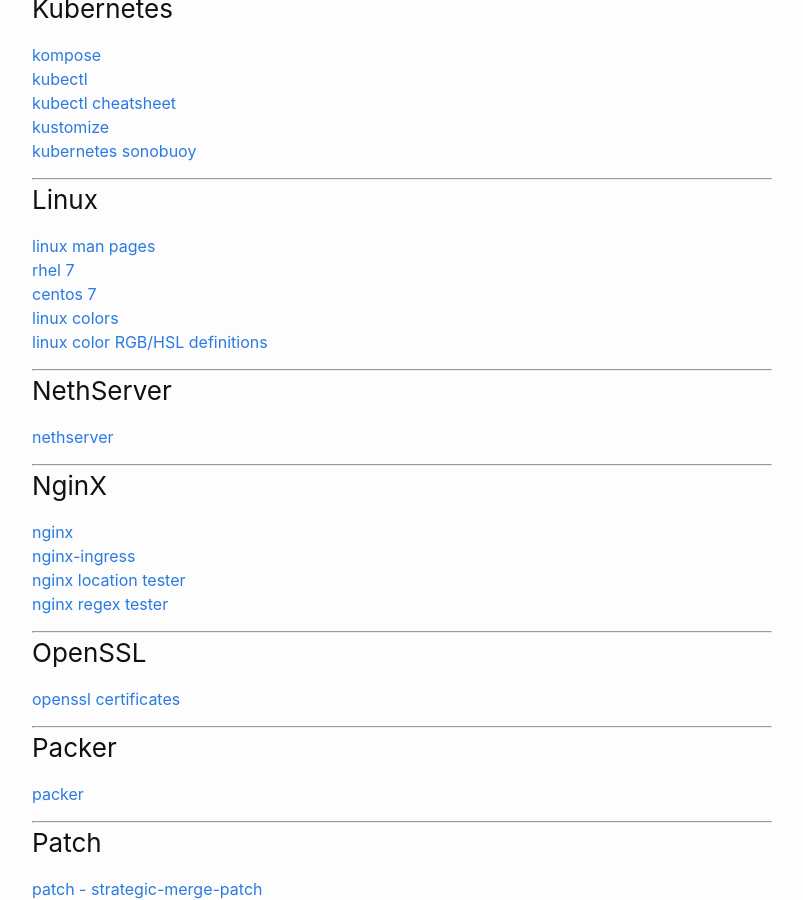
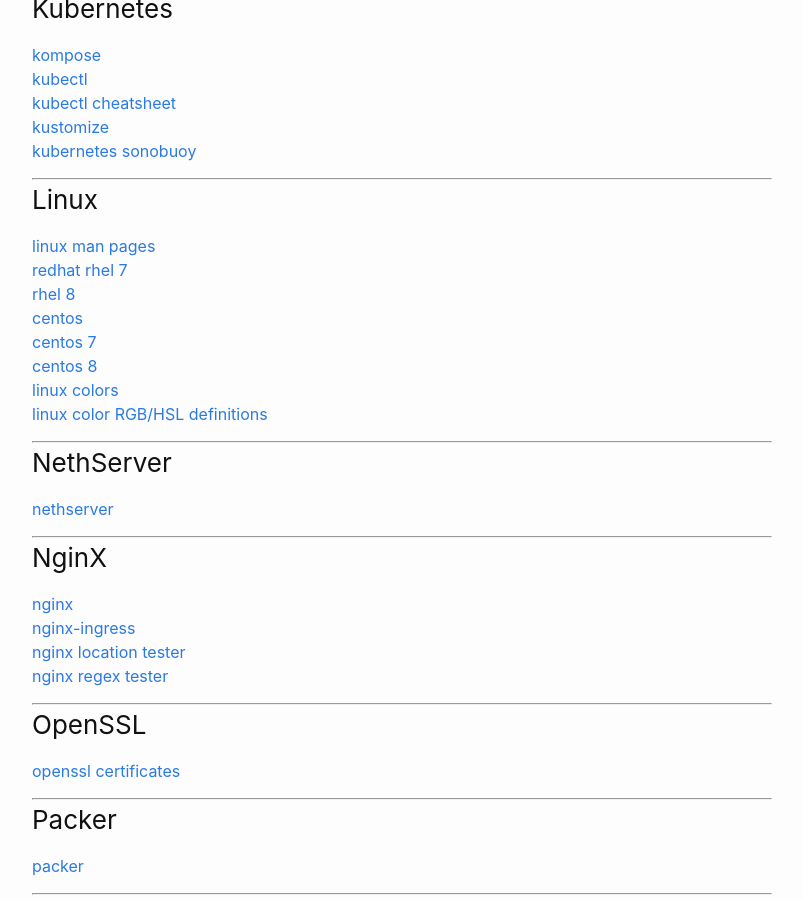
Before and after one commit to stefaanc/stefaanc.github.io, a Jekyll site: the page built from bookmarks.md, in a window 1280 px wide and 900 px high, scrolled down 1965 px. Shown: the whole window, without its empty margins (238-1041 px from the left). Built offline with Jekyll 4.4.1, drawn with Linux system fonts in a browser that asks for light colours.

Commit message:
updated linux links

```diff
--- a/bookmarks.md
+++ b/bookmarks.md
@@ -117,8 +117,12 @@
 ### Linux
 
 [linux man pages](https://www.systutorials.com/docs/linux/man/)
-[rhel 7](https://access.redhat.com/documentation/en-us/red_hat_enterprise_linux/7/html/)
+[redhat](https://www.redhat.com/en)
+[rhel 7](https://access.redhat.com/documentation/en-us/red_hat_enterprise_linux/7/)
+[rhel 8](https://access.redhat.com/documentation/en-us/red_hat_enterprise_linux/8/)
+[centos](https://www.centos.org/)
 [centos 7](https://docs.centos.org/en-US/centos/install-guide/)
+[centos 8](https://docs.centos.org/en-US/8-docs/)
 [linux colors](https://misc.flogisoft.com/bash/tip_colors_and_formatting)
 [linux color RGB/HSL definitions](https://jonasjacek.github.io/colors/)
 
```
